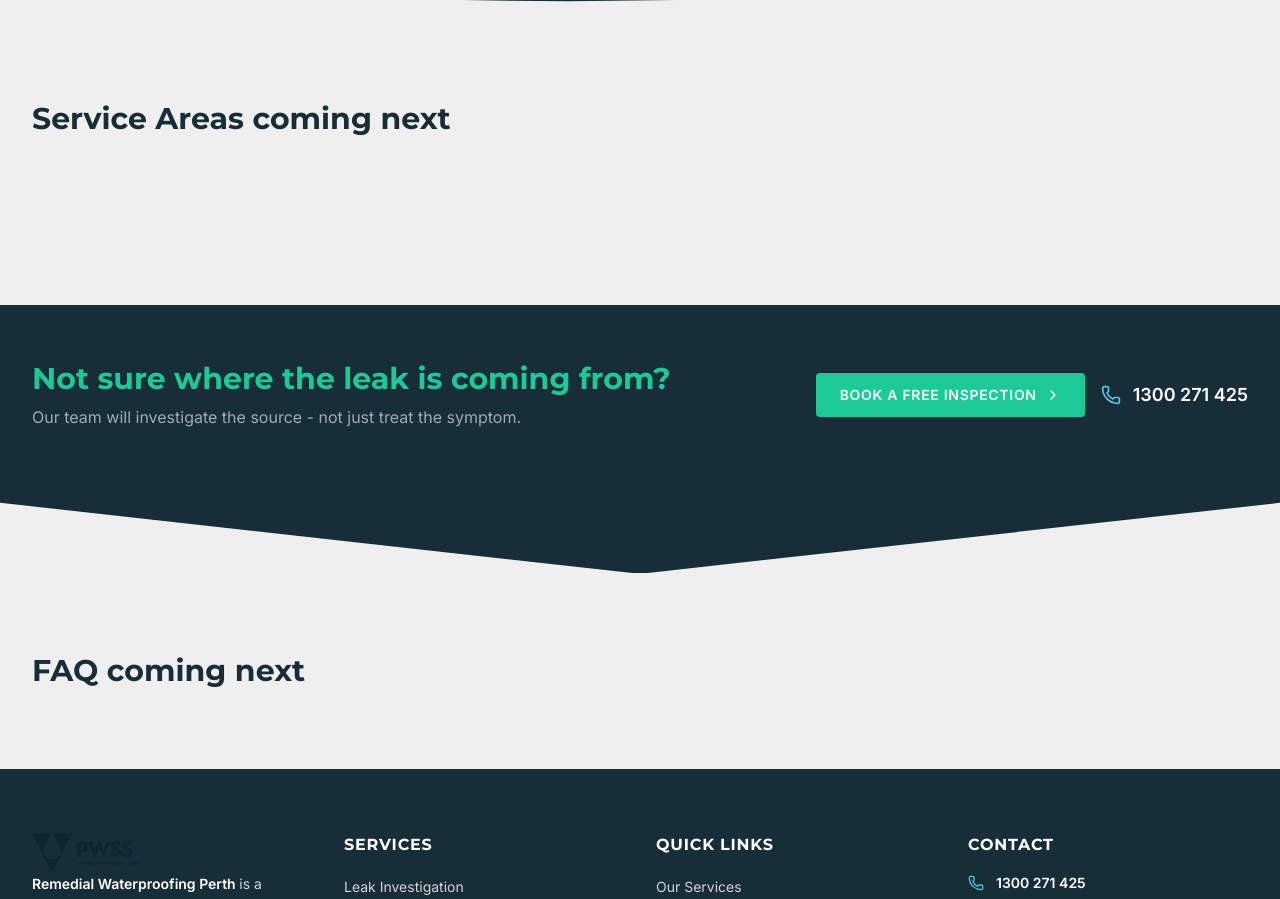
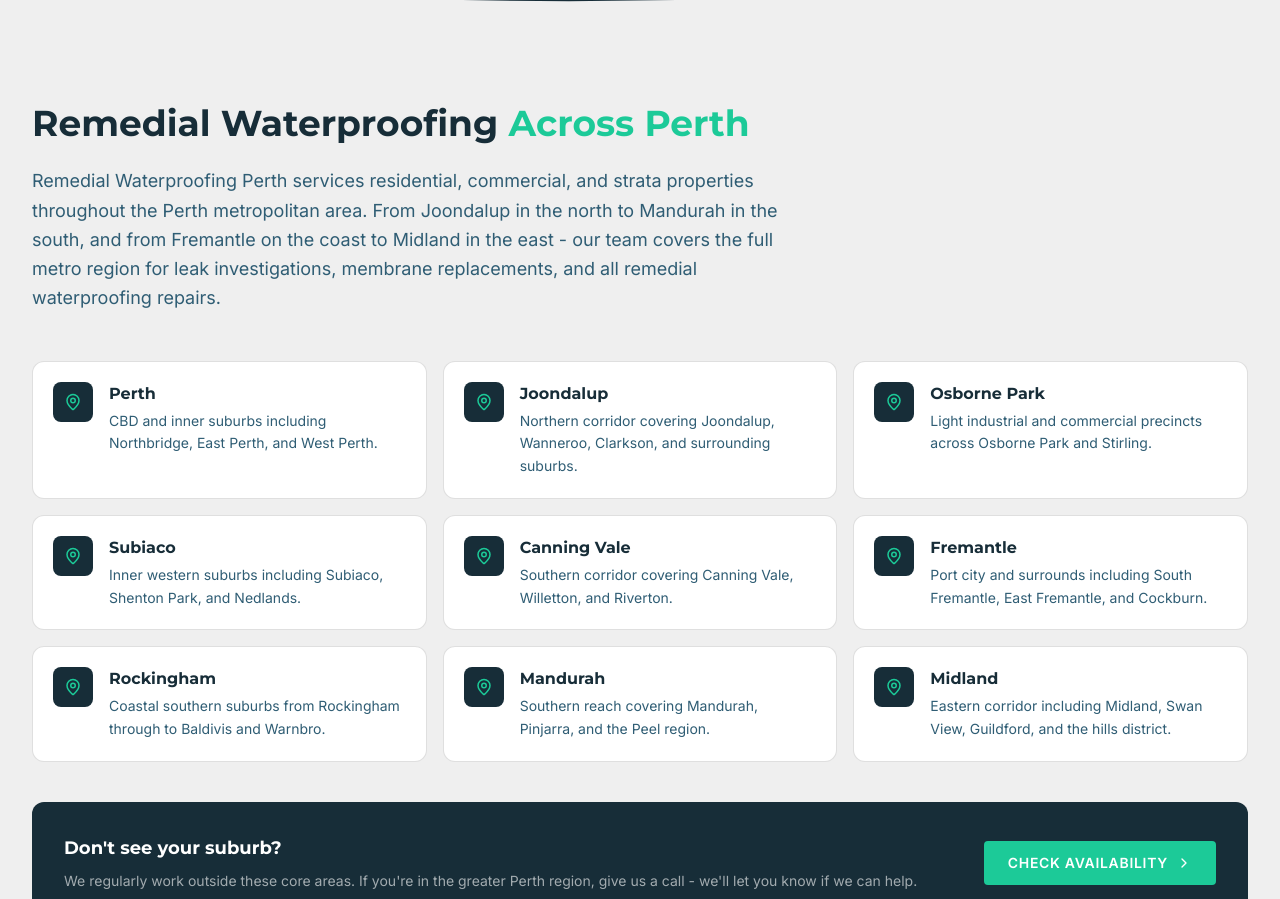
Before and after one commit to Greenie5656/pwss-remedial, a Next.js app: page / in a window 1280 px wide. Shown: the part 6465-7364 px from the top of the page. Built offline with nearby package versions, Linux system fonts and the light colour scheme.

Commit message:
Step 2.7: Service Areas with 9 suburb cards, coverage descriptions, SEO suburb mentions

```diff
--- a/src/app/page.tsx
+++ b/src/app/page.tsx
@@ -4,6 +4,7 @@ import ServicesGrid from '@/components/sections/ServicesGrid';
 import CTABanner from '@/components/sections/CTABanner';
 import CaseStudies from '@/components/sections/CaseStudies';
 import WhyChooseUs from '@/components/sections/WhyChooseUs';
+import ServiceAreas from '@/components/sections/ServiceAreas';
 import DiagonalDivider from '@/components/shapes/DiagonalDivider';
 import SectionWrapper from '@/components/ui/SectionWrapper';
 import Container from '@/components/ui/Container';
@@ -31,18 +32,15 @@ export default function Home() {
       <WhyChooseUs />
       <DiagonalDivider direction="dark-to-light" variant="swoosh" />
 
-      {/* Light — Service Areas placeholder */}
-      <SectionWrapper theme="light" id="service-areas">
-        <Container>
-          <h2 className="font-heading text-3xl font-bold text-pwss-gunmetal">
-            Service Areas coming next
-          </h2>
-        </Container>
-      </SectionWrapper>
+      {/* Light */}
+      <ServiceAreas />
       <DiagonalDivider direction="light-to-dark" variant="angle" />
 
-      {/* Dark — CTA (moved here, between light sections) */}
-      <CTABanner />
+      {/* Dark — CTA */}
+      <CTABanner
+        heading="Water damage won't wait — neither should you."
+        subtext="Call now for a free site assessment anywhere in the Perth metro area."
+      />
       <DiagonalDivider direction="dark-to-light" variant="v-cut" />
 
       {/* Light — FAQ placeholder */}
--- /dev/null
+++ b/src/components/sections/ServiceAreas.tsx
@@ -0,0 +1,97 @@
+'use client';
+
+import { MapPin } from 'lucide-react';
+import { motion, type Variants } from 'framer-motion';
+import Container from '@/components/ui/Container';
+import Button from '@/components/ui/Button';
+import { SUBURBS } from '@/lib/constants';
+
+const suburbDetails: Record<string, string> = {
+  'Perth': 'CBD and inner suburbs including Northbridge, East Perth, and West Perth.',
+  'Joondalup': 'Northern corridor covering Joondalup, Wanneroo, Clarkson, and surrounding suburbs.',
+  'Osborne Park': 'Light industrial and commercial precincts across Osborne Park and Stirling.',
+  'Subiaco': 'Inner western suburbs including Subiaco, Shenton Park, and Nedlands.',
+  'Canning Vale': 'Southern corridor covering Canning Vale, Willetton, and Riverton.',
+  'Fremantle': 'Port city and surrounds including South Fremantle, East Fremantle, and Cockburn.',
+  'Rockingham': 'Coastal southern suburbs from Rockingham through to Baldivis and Warnbro.',
+  'Mandurah': 'Southern reach covering Mandurah, Pinjarra, and the Peel region.',
+  'Midland': 'Eastern corridor including Midland, Swan View, Guildford, and the hills district.',
+};
+
+const fadeUp: Variants = {
+  hidden: { opacity: 0, y: 20 },
+  visible: (i: number) => ({
+    opacity: 1,
+    y: 0,
+    transition: { duration: 0.5, delay: i * 0.08, ease: 'easeOut' },
+  }),
+};
+
+export default function ServiceAreas() {
+  return (
+    <section id="service-areas" className="bg-pwss-white py-12 md:py-16 lg:py-20" aria-label="Service areas">
+      <Container>
+        <article>
+          <div className="max-w-3xl">
+            <h2 className="font-heading text-3xl md:text-4xl font-bold text-pwss-gunmetal leading-tight">
+              Remedial Waterproofing{' '}
+              <span className="text-pwss-mint">Across Perth</span>
+            </h2>
+            <p className="mt-5 text-pwss-gunmetal-600 text-lg leading-relaxed">
+              Remedial Waterproofing Perth services residential, commercial, and
+              strata properties throughout the Perth metropolitan area. From
+              Joondalup in the north to Mandurah in the south, and from Fremantle
+              on the coast to Midland in the east - our team covers the full metro
+              region for leak investigations, membrane replacements, and all
+              remedial waterproofing repairs.
+            </p>
+          </div>
+
+          {/* Suburb grid */}
+          <div className="mt-12 grid grid-cols-1 sm:grid-cols-2 lg:grid-cols-3 gap-4">
+            {SUBURBS.map((suburb, i) => (
+              <motion.div
+                key={suburb}
+                custom={i}
+                initial="hidden"
+                whileInView="visible"
+                viewport={{ once: true, margin: '-30px' }}
+                variants={fadeUp}
+                className="group flex items-start gap-4 bg-white rounded-xl p-5 border border-pwss-white-400/50 hover:border-pwss-mint/30 hover:shadow-sm transition-all duration-300"
+              >
+                <div className="w-10 h-10 rounded-lg bg-pwss-gunmetal flex items-center justify-center flex-shrink-0 group-hover:bg-pwss-mint transition-colors duration-300">
+                  <MapPin size={18} className="text-pwss-mint group-hover:text-white transition-colors duration-300" />
+                </div>
+                <div>
+                  <h3 className="font-heading text-base font-bold text-pwss-gunmetal mb-1">
+                    {suburb}
+                  </h3>
+                  <p className="text-sm text-pwss-gunmetal-600 leading-relaxed">
+                    {suburbDetails[suburb]}
+                  </p>
+                </div>
+              </motion.div>
+            ))}
+          </div>
+
+          {/* Coverage note */}
+          <div className="mt-10 bg-pwss-gunmetal rounded-xl p-6 md:p-8 flex flex-col md:flex-row items-start md:items-center gap-4 md:gap-8">
+            <div className="flex-1">
+              <h3 className="font-heading text-lg font-bold text-white mb-2">
+                Don&apos;t see your suburb?
+              </h3>
+              <p className="text-white/60 text-sm leading-relaxed">
+                We regularly work outside these core areas. If you&apos;re in the
+                greater Perth region, give us a call - we&apos;ll let you know if
+                we can help.
+              </p>
+            </div>
+            <Button variant="primary" href="#contact" showArrow>
+              Check Availability
+            </Button>
+          </div>
+        </article>
+      </Container>
+    </section>
+  );
+}
--- a/src/components/sections/WhyChooseUs.tsx
+++ b/src/components/sections/WhyChooseUs.tsx
@@ -61,7 +61,7 @@ export default function WhyChooseUs() {
             </h2>
             <p className="mt-5 text-white/70 text-lg leading-relaxed">
               When waterproofing fails, you need a team that diagnoses the cause
-              — not one that patches the symptom. Here&apos;s what sets us apart
+              - not one that patches the symptom. Here&apos;s what sets us apart
               from general builders and maintenance contractors.
             </p>
           </div>
```
